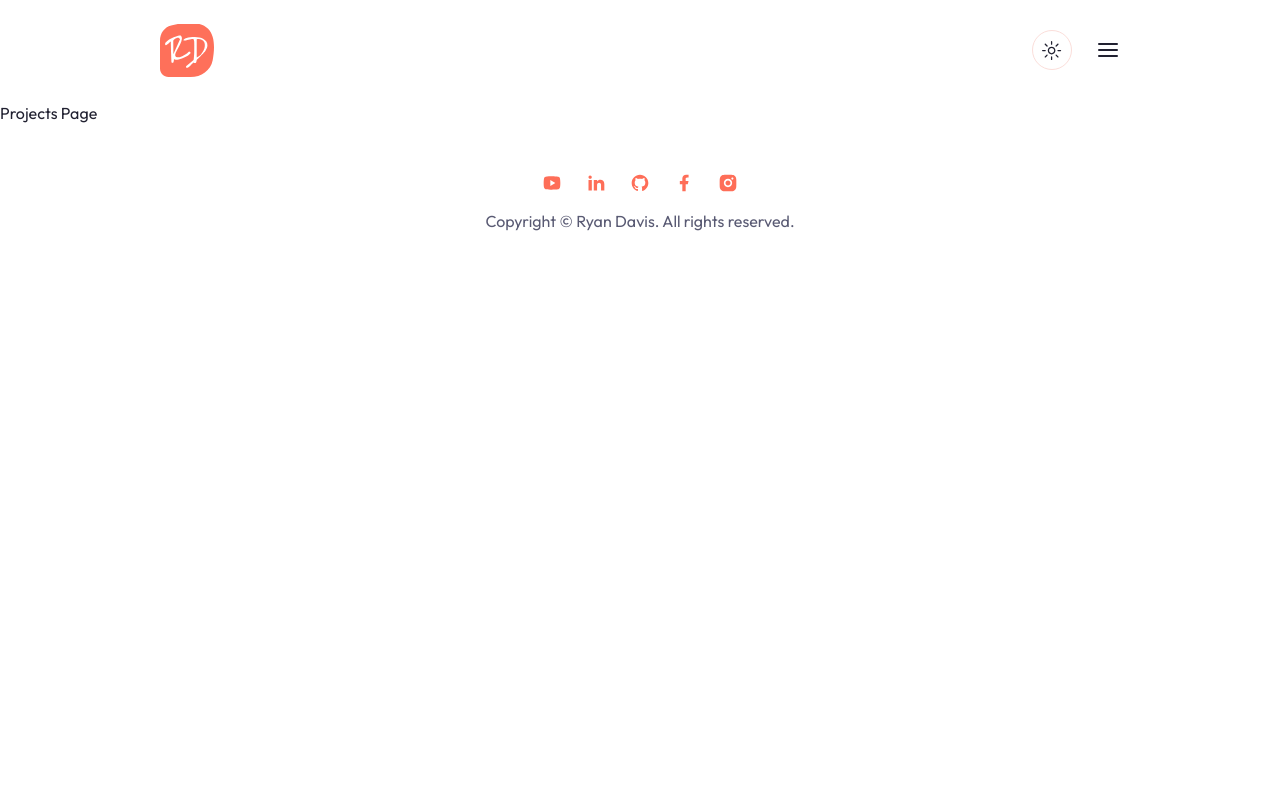
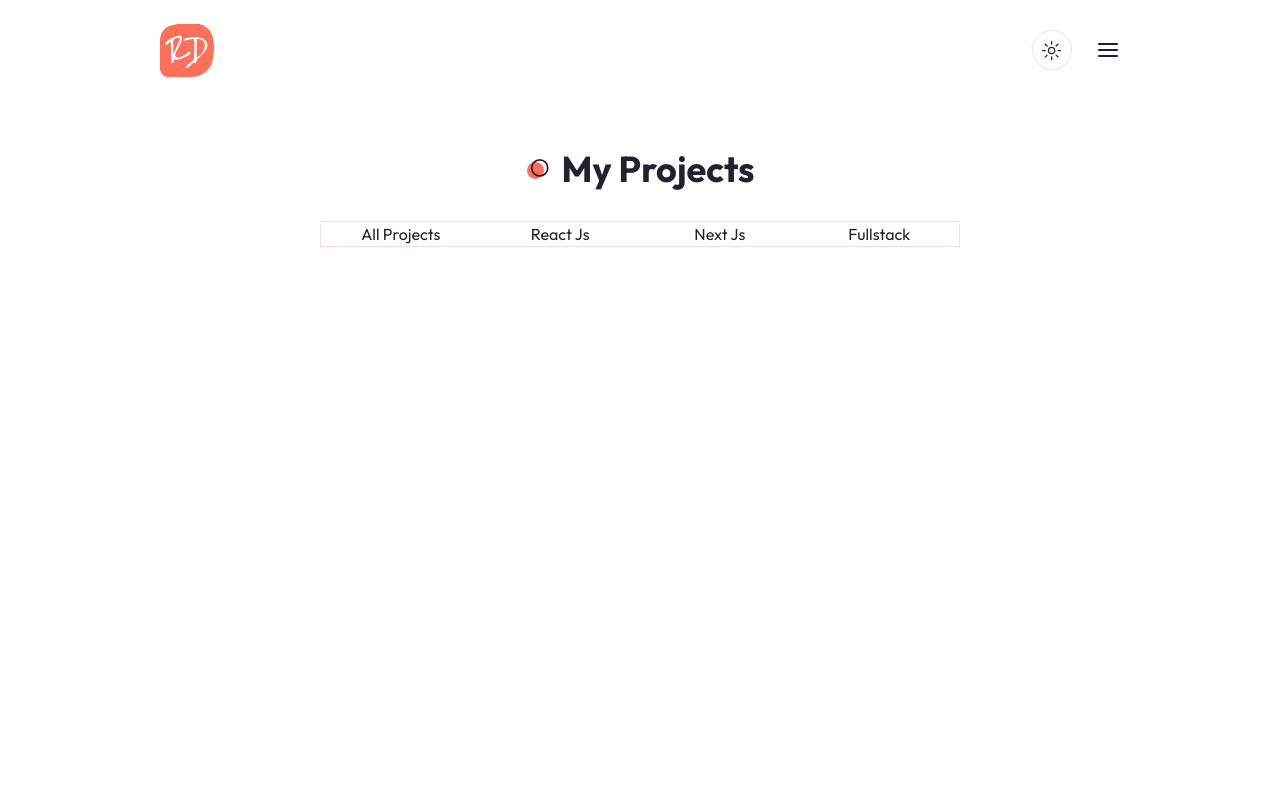
Before and after one commit to RizWaaN3024/nextjs-practice-project, a Next.js app: page /projects in a window 1280 px wide. Shown: the top 800 px of the page. Built offline with nearby package versions, Linux system fonts and the light colour scheme.

Commit message:
Added Project Section

```diff
--- a/app/projects/page.jsx
+++ b/app/projects/page.jsx
@@ -1,10 +1,111 @@
-import React from 'react'
+"use client";
+import React, { useState } from 'react'
+import { Tabs, TabsList, TabsContent, TabsTrigger } from '@radix-ui/react-tabs';
+import ProjectCard from '@/components/ProjectCard';
+
+const projectData = [
+  {
+      image: '/work/3.png',
+      category: 'react js',
+      name: 'Nexa Website',
+      description: 'Lorem ipsum dolor sit amet consectetur, adipisicing elit. Expedita, minus!',
+      link: '/',
+      github: '/',
+  },
+  {
+      image: '/work/4.png',
+      category: 'next js',
+      name: 'Solstice Website',
+      description: 'Lorem ipsum dolor sit amet consectetur, adipisicing elit. Expedita, minus!',
+      link: '/',
+      github: '/',
+  },
+  {
+      image: '/work/2.png',
+      category: 'next js',
+      name: 'Lumina Website',
+      description: 'Lorem ipsum dolor sit amet consectetur, adipisicing elit. Expedita, minus!',
+      link: '/',
+      github: '/',
+  },
+  {
+      image: '/work/1.png',
+      category: 'next js',
+      name: 'Evolve Website',
+      description: 'Lorem ipsum dolor sit amet consectetur, adipisicing elit. Expedita, minus!',
+      link: '/',
+      github: '/',
+  },
+  {
+      image: '/work/3.png',
+      category: 'next js',
+      name: 'Ignite Website',
+      description: 'Lorem ipsum dolor sit amet consectetur, adipisicing elit. Expedita, minus!',
+      link: '/',
+      github: '/',
+  },
+  {
+      image: '/work/4.png',
+      category: 'fullstack',
+      name: 'Envision Website',
+      description: 'Lorem ipsum dolor sit amet consectetur, adipisicing elit. Expedita, minus!',
+      link: '/',
+      github: '/',
+  },
+  {
+      image: '/work/1.png',
+      category: 'fullstack',
+      name: 'Serenity Website',
+      description: 'Lorem ipsum dolor sit amet consectetur, adipisicing elit. Expedita, minus!',
+      link: '/',
+      github: '/',
+  },
+  {
+      image: '/work/3.png',
+      category: 'fullstack',
+      name: 'Nova Website',
+      description: 'Lorem ipsum dolor sit amet consectetur, adipisicing elit. Expedita, minus!',
+      link: '/',
+      github: '/',
+  },
+  {
+      image: '/work/3.png',
+      category: 'fullstack',
+      name: 'Zenith Website',
+      description: 'Lorem ipsum dolor sit amet consectetur, adipisicing elit. Expedita, minus!',
+      link: '/',
+      github: '/',
+  },
+];
+
+// remove category duplicates
+const uniqueCategory = ['all projects', ...new Set(projectData.map((item) => item.category))];
+
 
 const Projects = () => {
+  const [categories, setCategories] = useState(uniqueCategory);
+  const [category, setCategory] = useState('all projects');
+
   return (
-    <div>
-      Projects Page
-    </div>
+    <section className='min-h-screen pt-12'>
+      <div className="container mx-auto">
+        <h2 className='section-title mb-8 xl:mb-16 text-center mx-auto'>My Projects</h2>
+        {/* tabs */}
+        <Tabs defaultValue={category}>
+          <TabsList className='w-full grid h-full md:grid-cols-4 lg:max-w-[640px] mb-12 mx-auto md:border dark:border-none'>
+            {categories.map((category, index) => {
+              return (
+                <TabsTrigger
+                onClick={() => setCategory(category)}
+                value={category} key={index} className='capitalize w-[162px] md:w-auto'>
+                  {category}
+                </TabsTrigger>
+              )
+            })}
+          </TabsList>
+        </Tabs>
+      </div>
+    </section>
   )
 }
 
```
